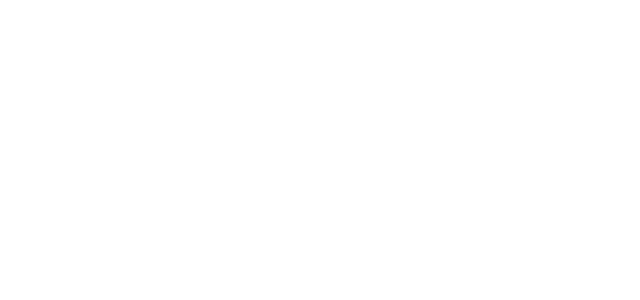
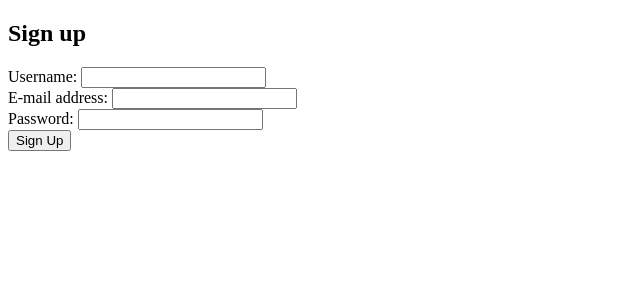
Before and after one commit to KevinVanDerSchans/2023-04-Kevin-Schans-Final-Proyect-ISDI-Coders-Front, a React (Vite) app: page / in a window 1280 px wide. Shown: the top 300 px of the page, without its empty margins (0-640 px from the left). Built offline with nearby package versions, Linux system fonts and the light colour scheme.

Commit message:
Complete main.tsx

```diff
--- a/src/main.tsx
+++ b/src/main.tsx
@@ -1,9 +1,13 @@
-import React from 'react'
-import ReactDOM from 'react-dom/client'
+import React from "react";
+import ReactDOM from "react-dom/client";
+import { Provider } from "react-redux";
+import { store } from "./core/store/store";
+import { App } from "./features/components/app/app";
 
-
-ReactDOM.createRoot(document.getElementById('root') as HTMLElement).render(
+ReactDOM.createRoot(document.querySelector("#root") as HTMLElement).render(
   <React.StrictMode>
-
-  </React.StrictMode>,
-)
+    <Provider store={store}>
+      <App></App>
+    </Provider>
+  </React.StrictMode>
+);
```
